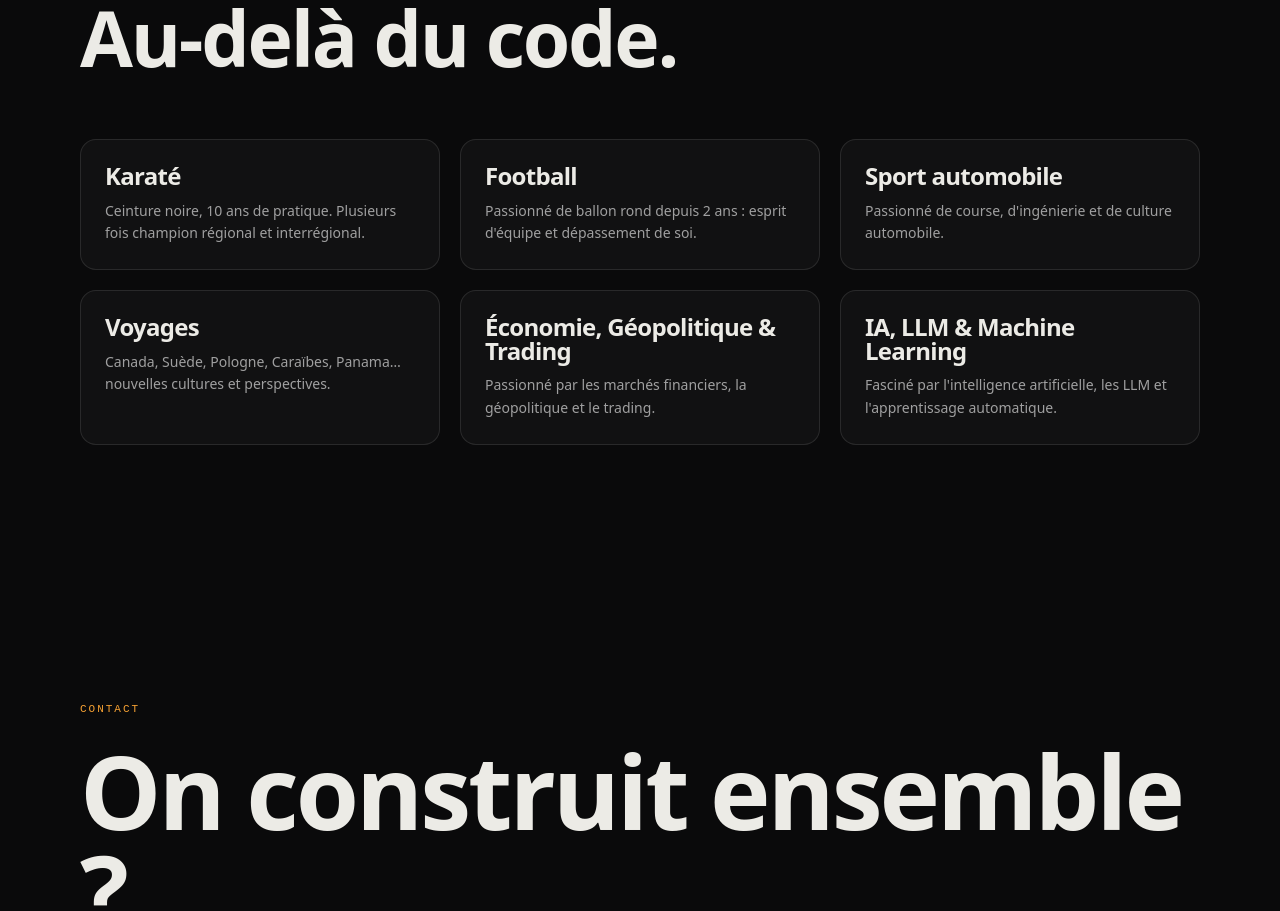
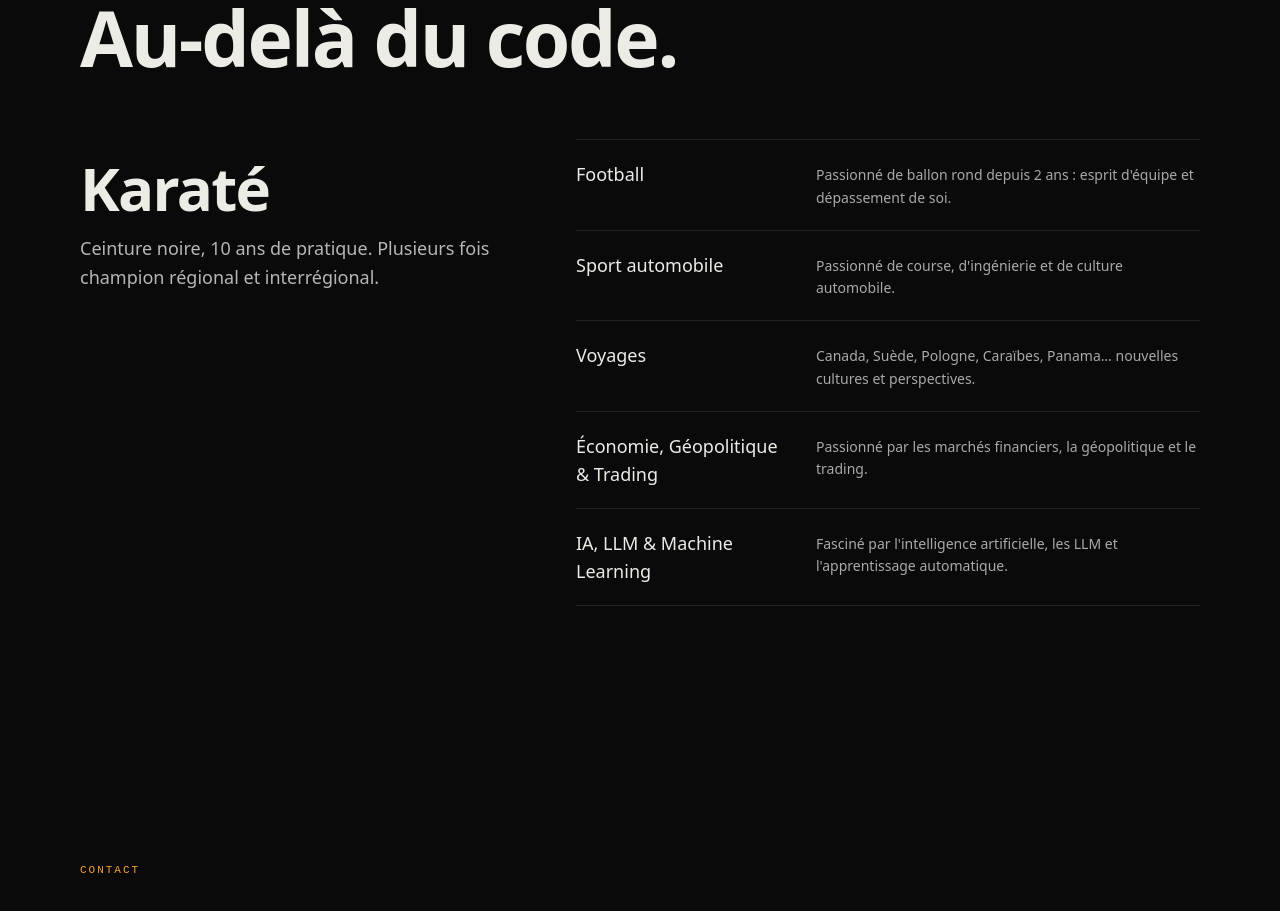
Before and after one commit to selyan-mhli/portfolio_selyan, a Next.js app: page / in a window 1280 px wide. Shown: the part 9920-10831 px from the top of the page. Built offline with nearby package versions, Linux system fonts and the light colour scheme.

Commit message:
feat(passions): karaté en tête, liste à filets au lieu de six cartes
- Le karaté (preuves : ceinture noire, 10 ans, titres) ouvre la section
- Les autres passions en liste titre/description, sans cartes ni survol
  (rien n'y est cliquable)
- Note de conception mise à jour dans globals.css

```diff
--- a/app/globals.css
+++ b/app/globals.css
@@ -7,6 +7,7 @@
  *   paper #0a0a0b · sand #ecebe6 · accent #f7a233
  *   Bricolage Grotesque + Inter + JetBrains Mono
  * services: section retiree (2026-10-11) — les offres vivent sur akselai.fr
+ * passions: karate en tete, le reste en liste a filets (plus de grille de cartes)
  * motion: prefers-reduced-motion garde sur Lenis, curseur suiveur, rotation R3F
  * enrichment: none — la photo hero et la video demo etaient deja la
  */
--- a/components/sections/Passions.tsx
+++ b/components/sections/Passions.tsx
@@ -1,22 +1,33 @@
 import { passions } from "@/lib/data";
 
+// Le karate (10 ans, titres regionaux) porte des preuves que les autres passions
+// n'ont pas : il ouvre la section en grand, le reste suit en liste a filets.
+// Pas de cartes ni d'effet de survol : rien ici n'est cliquable.
 export default function Passions() {
+  const [lead, ...rest] = passions;
+
   return (
     <section id="passions" className="relative py-32 px-6 md:px-12 lg:px-20">
       <div className="sec-rule mb-6" aria-hidden="true" />
       <h2 className="serif-display text-[clamp(2rem,6vw,5rem)] mb-16">Au-delà du code.</h2>
-      <div className="grid md:grid-cols-2 lg:grid-cols-3 gap-5">
-        {passions.map((p) => (
-          <article
-            key={p.title}
-            className="group rounded-2xl border border-white/10 bg-white/[0.03] p-6 hover:border-accent/40 transition-[border-color,background-color]"
-          >
-            <h3 className="serif-display text-2xl mb-3 group-hover:text-accent transition-colors">
-              {p.title}
-            </h3>
-            <p className="text-white/60 text-sm leading-relaxed">{p.desc}</p>
-          </article>
-        ))}
+
+      <div className="grid gap-12 lg:grid-cols-[minmax(0,1fr)_minmax(0,1.5fr)] lg:gap-20">
+        <div className="lg:pt-5">
+          <h3 className="serif-display text-[clamp(2.25rem,5vw,3.75rem)] text-sand">{lead.title}</h3>
+          <p className="mt-4 max-w-md text-lg leading-relaxed text-white/70">{lead.desc}</p>
+        </div>
+
+        <ul className="border-b border-white/10">
+          {rest.map((p) => (
+            <li
+              key={p.title}
+              className="grid gap-2 border-t border-white/10 py-5 sm:grid-cols-[minmax(0,13rem)_minmax(0,1fr)] sm:gap-8"
+            >
+              <h3 className="text-lg font-medium text-sand">{p.title}</h3>
+              <p className="text-sm leading-relaxed text-white/65 sm:pt-1">{p.desc}</p>
+            </li>
+          ))}
+        </ul>
       </div>
     </section>
   );
```
